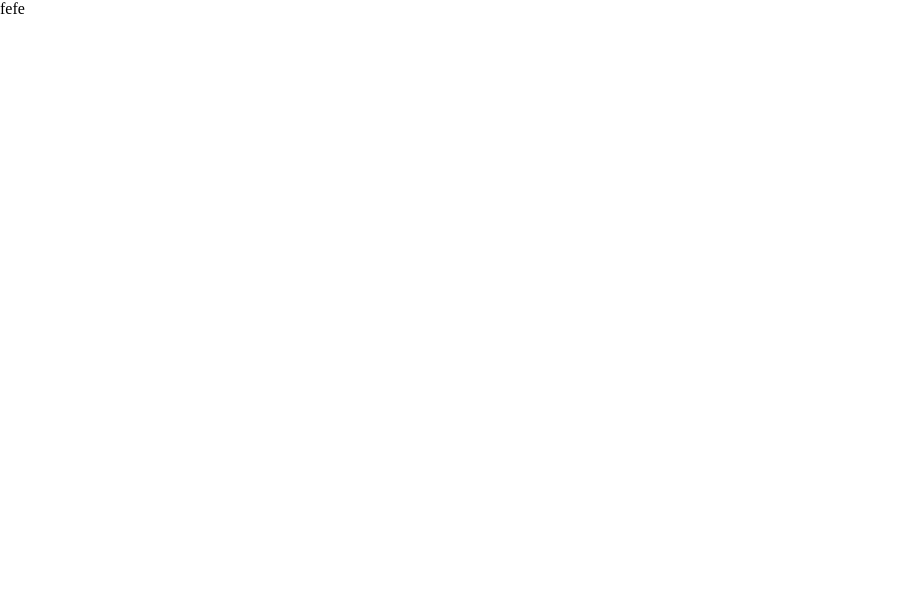
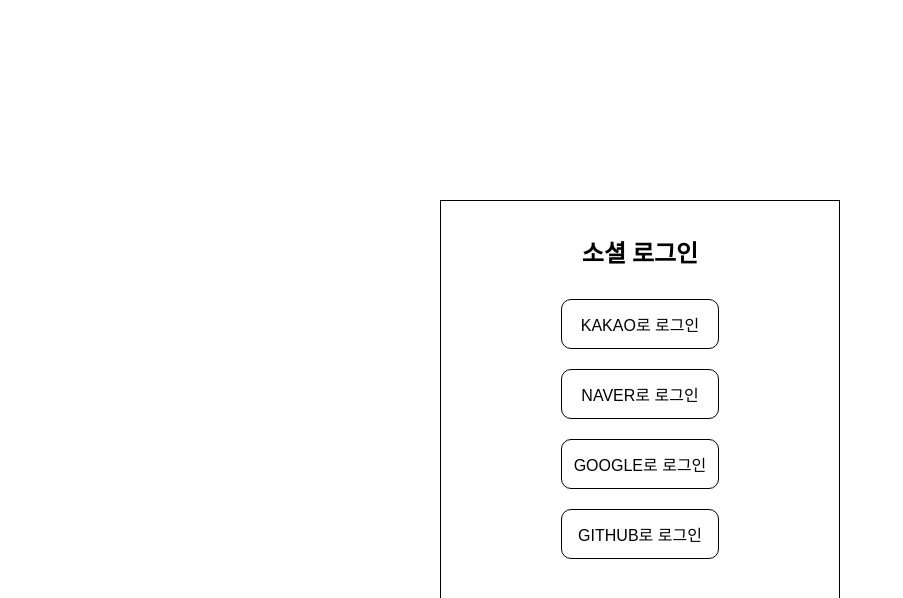
Before and after one commit to lokba/react-social-login, a React (Create React App) app: page / in a window 1280 px wide. Shown: the top 598 px of the page, without its empty margins (0-903 px from the left). Built offline with nearby package versions, Linux system fonts and the light colour scheme.

Commit message:
Feature : 로그인 페이지 UI 구성 resolved :#2

```diff
--- a/src/pages/LoginPage/index.jsx
+++ b/src/pages/LoginPage/index.jsx
@@ -1,13 +1,27 @@
 import React from 'react';
-import { LoginBlock } from './styled';
+import { LoginBox, LoginWrapper } from './styled';
 
 const LoginPage = () => {
     return (
-        <LoginBlock>
-            <div>
-                fefe
-            </div>
-        </LoginBlock>
+        <LoginWrapper>
+            <LoginBox>
+                <h2>소셜 로그인</h2>
+                <ul>
+                    <li>
+                        <button>KAKAO로 로그인</button>
+                    </li>
+                    <li>
+                        <button>NAVER로 로그인</button>
+                    </li>
+                    <li>
+                        <button>GOOGLE로 로그인</button>
+                    </li>
+                    <li>
+                        <button>GITHUB로 로그인</button>
+                    </li>
+                </ul>
+            </LoginBox>
+        </LoginWrapper>
     );
 };
 
--- a/src/pages/LoginPage/styled.js
+++ b/src/pages/LoginPage/styled.js
@@ -1,4 +1,45 @@
 import styled from "styled-components";
 
-export const LoginBlock = styled.div`
+export const LoginWrapper = styled.div`
+    width:100%;
+    height:100vh;
+    display:flex;
+    justify-content: center;
+    align-items: center;
 `;
+
+export const LoginBox = styled.div`
+    border:1px solid black;
+
+    width:400px;
+    padding:40px 0;
+
+    display: flex;
+    flex-direction: column;;
+    align-items: center;
+
+    h2{
+        font-weight:600;
+        font-size:24px;
+        padding-bottom:10px;
+    }
+
+    ul{
+        li{
+            border:1px solid black;
+            border-radius:10px;
+            text-align:center;
+            margin-top:20px;
+
+            button{
+                cursor:pointer;
+                padding:12px;
+                font-size:16px;
+            }
+
+            &:hover{
+                background:rgba(0,0,0,0.1);
+            }
+        }
+    }
+`
```
